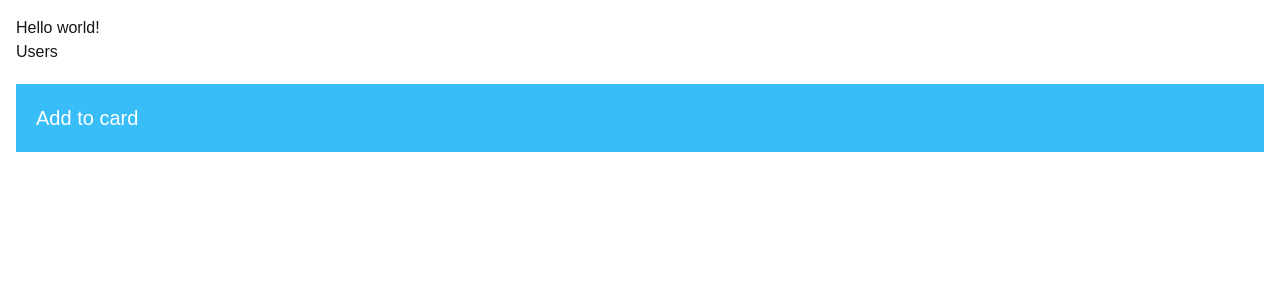
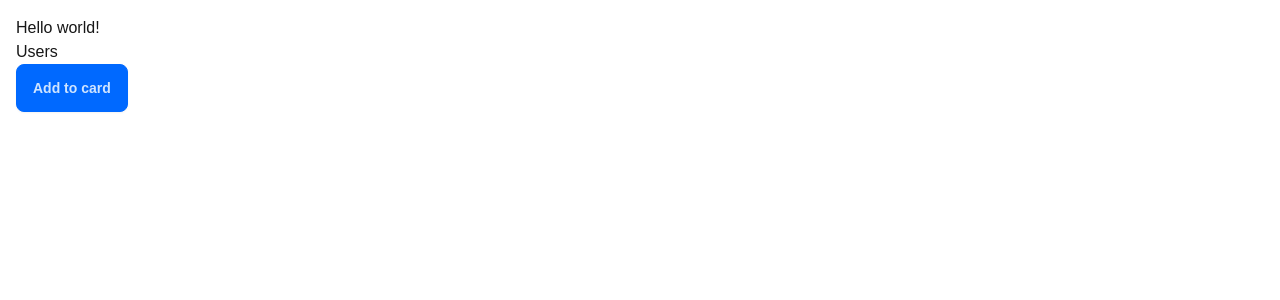
Before and after one commit to zoltan76szucs/next-course, a Next.js app: page / in a window 1280 px wide. Shown: the top 300 px of the page. Built offline with nearby package versions, Linux system fonts and the light colour scheme.

Commit message:
DaisyUI  P18

```diff
--- a/app/components/AddToCart.tsx
+++ b/app/components/AddToCart.tsx
@@ -4,7 +4,7 @@
 const AddToCart = () => {
   return (
     <div>
-      <button onClick={() => console.log("Button click")}> Add to card</button>
+      <button  className="btn btn-primary" onClick={() => console.log("Button click")}> Add to card</button>
     </div>
   );
 };
--- a/app/components/ProductCard.tsx
+++ b/app/components/ProductCard.tsx
@@ -1,11 +1,9 @@
 import React from "react";
 import AddToCart from "./AddToCart";
 
-
-
 const ProductCard = () => {
   return (
-    <div className='p-5 my-5 bg-sky-400 text-white text-xl hover:bg-sky-500'>
+    <div>
       <AddToCart></AddToCart>
     </div>
   );
--- a/app/layout.tsx
+++ b/app/layout.tsx
@@ -24,7 +24,7 @@
   children: React.ReactNode;
 }>) {
   return (
-    <html lang="en">
+    <html lang="en" data-theme="winter">
       <body
         className={`${geistSans.variable} ${geistMono.variable} antialiased`}
       >
--- a/app/users/page.tsx
+++ b/app/users/page.tsx
@@ -3,6 +3,7 @@
 interface User {
   id: number;
   name: string;
+  email: string;
 }
 
 const UsersPage = async () => {
@@ -14,12 +15,23 @@
   return (
     <>
       <h1>Users</h1>
-      <p>{new Date().toLocaleTimeString()}</p>
-      <ul>
-        {users.map((user) => (
-          <li key={user.id}>{user.name}</li>
-        ))}
-      </ul>
+
+      <table className="table table-bordered">
+        <thead>
+          <tr>
+            <th>Name</th>
+            <th>Email</th>
+          </tr>
+        </thead>
+        <tbody>
+          {users.map((user) => (
+            <tr key={user.id}>
+              <td>{user.name}</td>
+              <td>{user.email}</td>
+            </tr>
+          ))}
+        </tbody>
+      </table>
     </>
   );
 };
--- a/tailwind.config.ts
+++ b/tailwind.config.ts
@@ -14,6 +14,9 @@
       },
     },
   },
-  plugins: [],
+  plugins: [require("daisyui")],
+  daisyui: {
+    themes: ["winter"],
+  },
 };
 export default config;
```
Also changed, not shown: package.json (+6 -5 lines), 1 other file (tests, documents, lock files or other folders).
